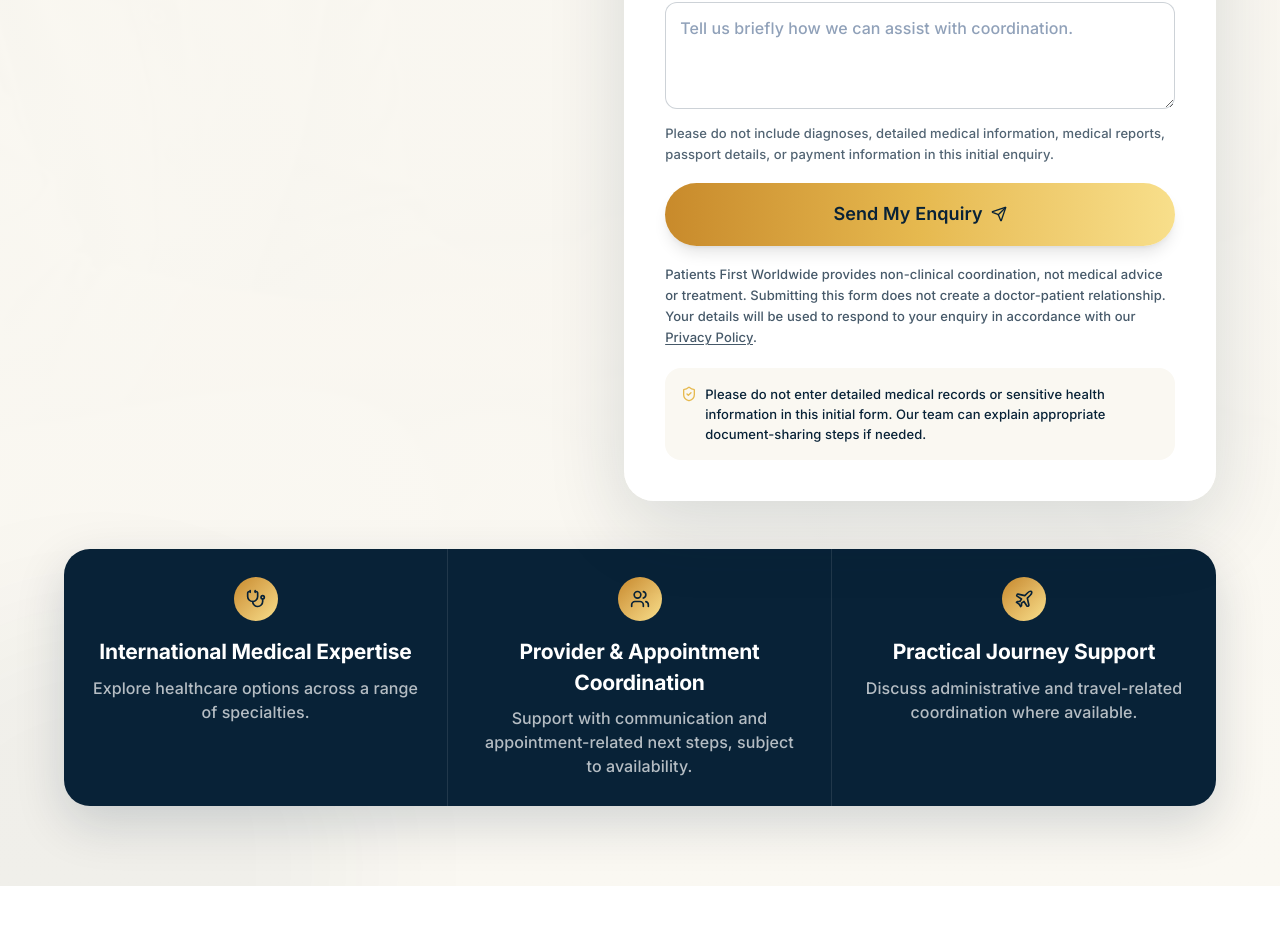
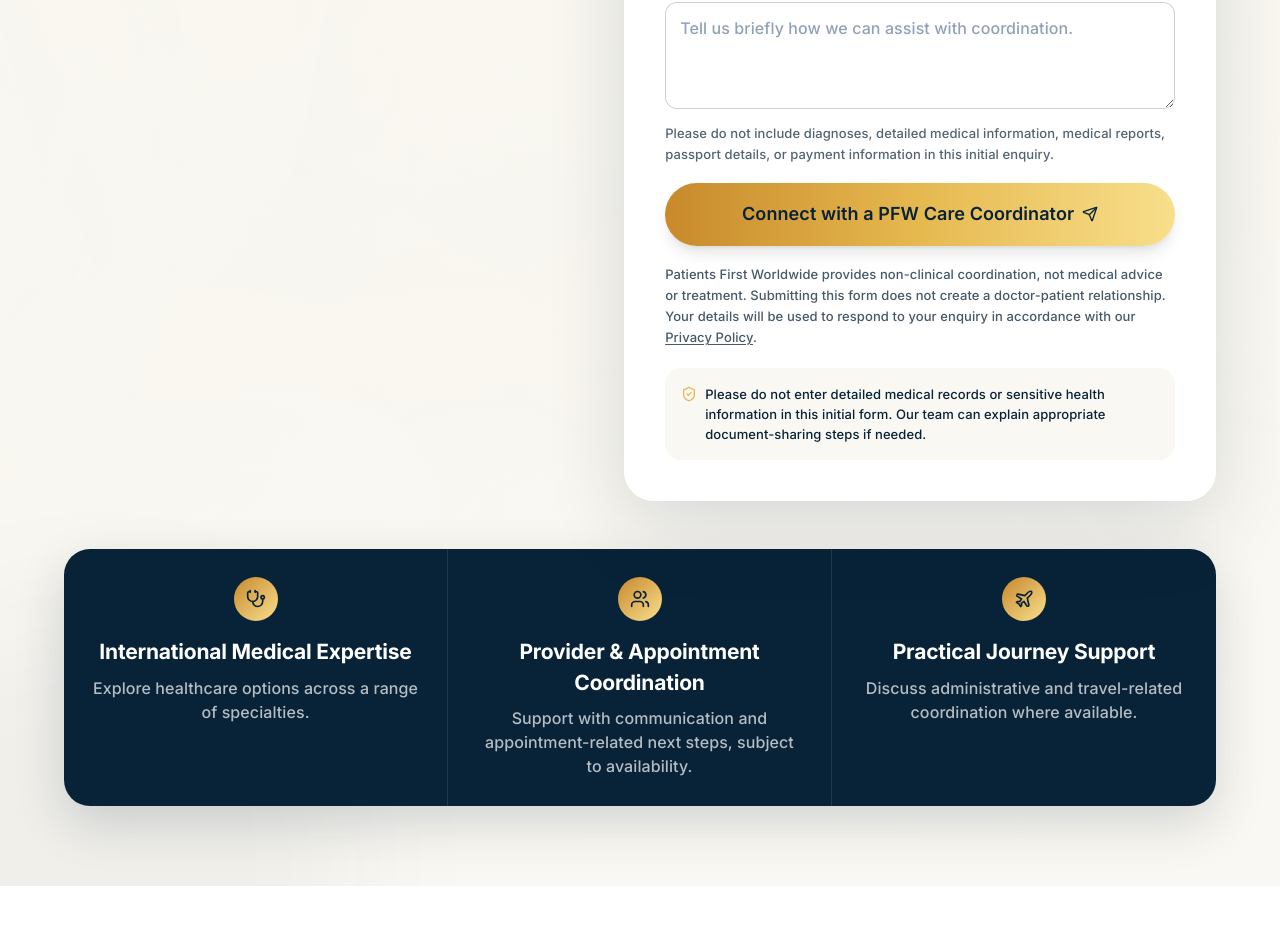
Before and after one commit to growizedigitaluae/patients-first--v2, a Next.js app: page /inbound-treatment-uae in a window 1280 px wide. Shown: the part 1270-2195 px from the top of the page. Built offline with nearby package versions, Linux system fonts and the light colour scheme.

Commit message:
Update English inbound form introduction and CTA

```diff
--- a/src/components/InboundContactForm.tsx
+++ b/src/components/InboundContactForm.tsx
@@ -279,8 +279,8 @@ export function InboundContactForm() {
           "Sending…"
         ) : (
           <>
-            Send My Enquiry
-            <Send className="h-4 w-4" aria-hidden="true" />
+            Connect with a PFW Care Coordinator
+            <Send className="h-4 w-4 shrink-0" aria-hidden="true" />
           </>
         )}
       </button>
```
